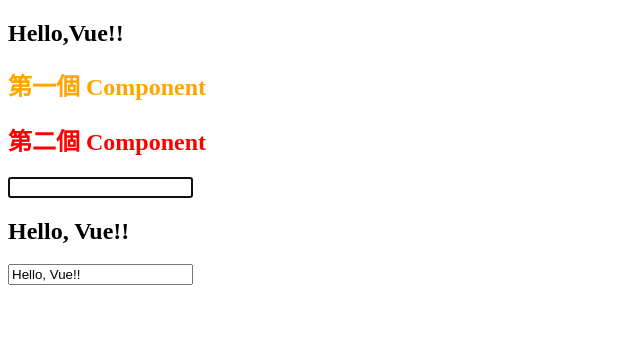
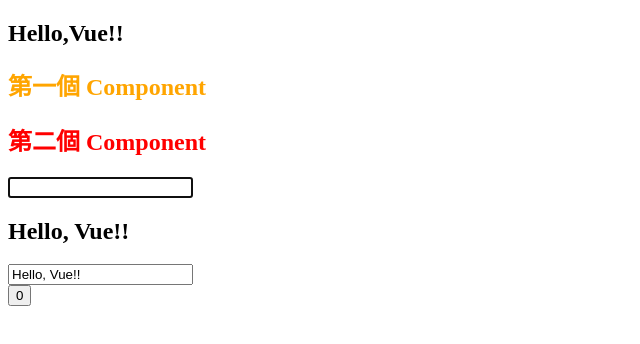
Before and after one commit to pananchi/vue-new, a Vue app: page / in a window 1280 px wide. Shown: the top 344 px of the page, without its empty margins (0-640 px from the left). Built offline with nearby package versions, Linux system fonts and the light colour scheme.

Commit message:
ref() 的使用說明

```diff
--- a/src/App.vue
+++ b/src/App.vue
@@ -1,5 +1,6 @@
 <script setup>
 import ApiStyle from "./components/ApiStyle.vue";
+import CountComponent from "./components/CountComponent.vue";
 import FirstComponent from "./components/FirstComponent.vue";
 import SecondComponent from "./components/SecondComponent.vue";
 import ThirdComponent from "./components/ThirdComponent.vue";
@@ -13,6 +14,7 @@
   <SecondComponent />
   <ThirdComponent />
   <ApiStyle />
+  <CountComponent />
 
 </template>
 
--- a/src/components/ApiStyle.vue
+++ b/src/components/ApiStyle.vue
@@ -19,8 +19,6 @@
 
 <script setup>
 import { ref } from 'vue';
-
-
 const message = ref("Hello, Vue!!");
 </script>
 
--- /dev/null
+++ b/src/components/CountComponent.vue
@@ -0,0 +1,22 @@
+<script setup>
+import { ref } from 'vue';
+
+  const data = "abc";
+  console.log(data);
+  const count = ref(0);
+  const add = () => {
+    // 透過 ref() 所定義的變數
+    // 取值時要透過value屬性
+    count.value++;
+  };
+</script>
+
+<template>
+  <div>
+    <button @click="add">{{ count }}</button>
+  </div>
+</template>
+
+<style lang="css" scoped>
+
+</style>
```
